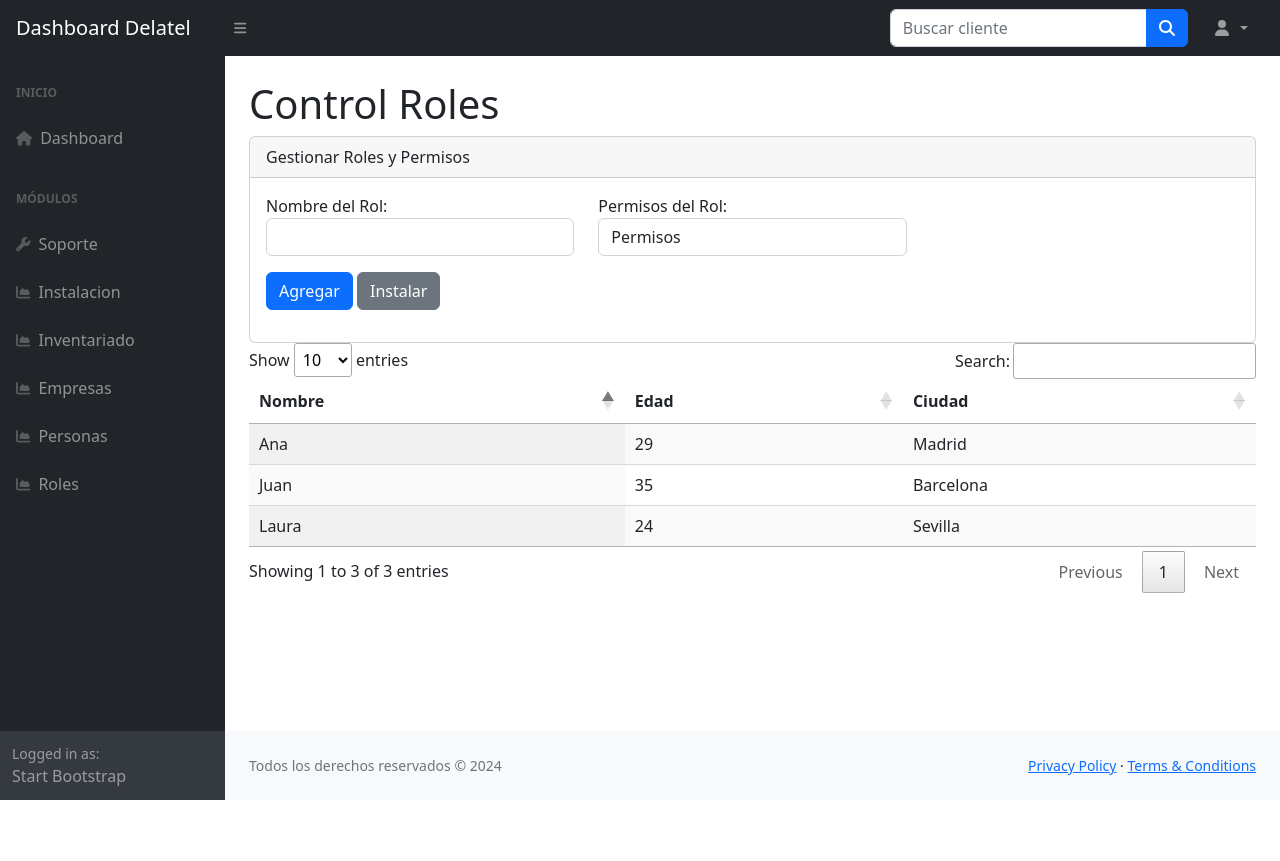
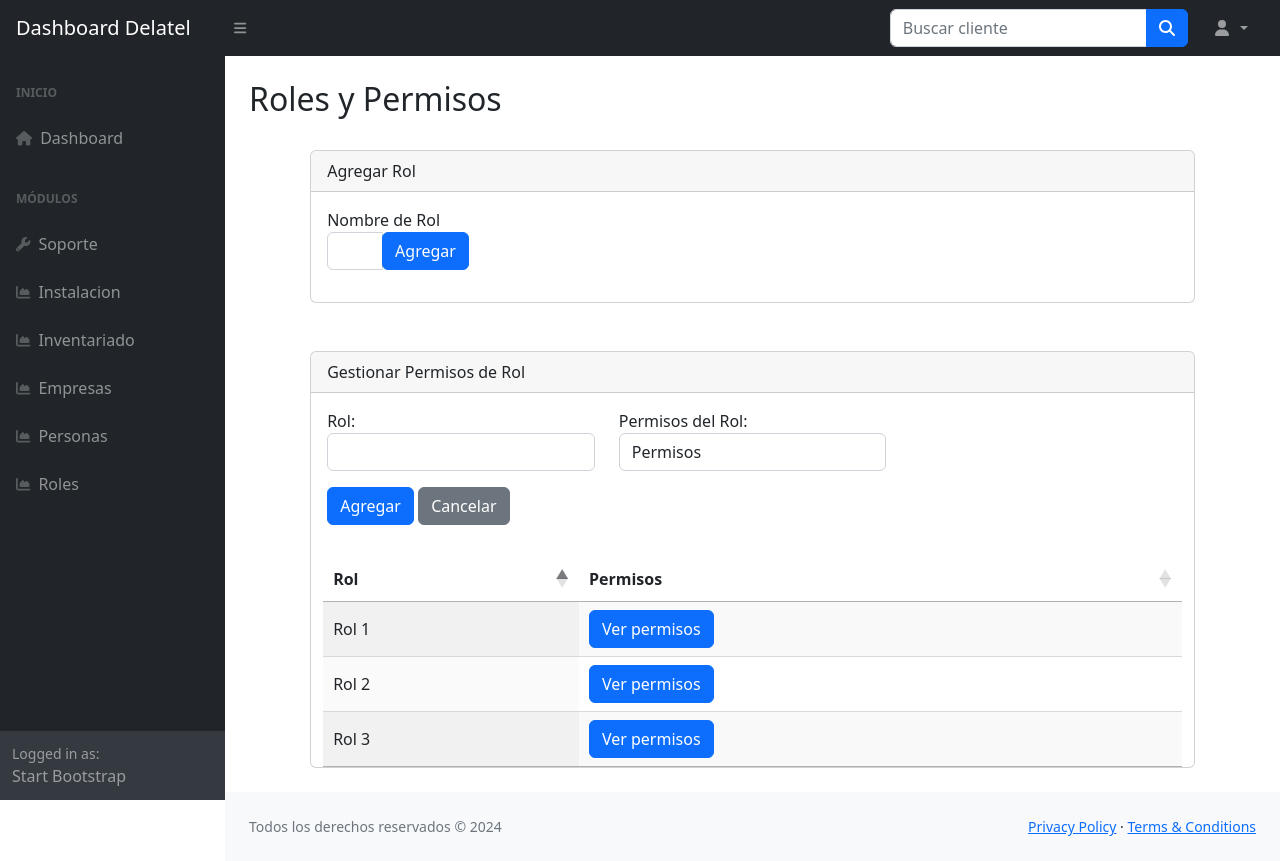
Before and after one commit to Tarou7388/Delatel, a PHP site: page /DELATEL/views/roles.php in a window 1280 px wide. Before the commit the page ends 800 px from the top, so only its background shows below. Run offline with PHP 8.4, Linux system fonts and the light colour scheme; data that the repository does not hold is empty; some libraries are stand-ins or nearby versions.

Commit message:
Roles datatable

```diff
--- a/views/roles.php
+++ b/views/roles.php
@@ -1,16 +1,38 @@
 <?php require_once "../header.php"; ?>
 
 <div class="container-fluid px-4">
-    <h1 class="mt-4">Control Roles</h1>
+    <h2 class="mt-4">Roles y Permisos </h2>
 
-    <div class="card">
-        <div class="card-header">Gestionar Roles y Permisos</div>
+    <div class="container-fluid d-flex justify-content-center py-4">
+        <div class="card w-100" style="max-width: 90%;">
+            <div class="card-header">Agregar Rol</div>
+            <div class="card-body">
+                <div class="col-md-2 mb-3">
+                    <div class="form-group">
+                        <form action="">
+                            <label for="nombreRol">Nombre de Rol</label>
+                            <div class="input-group">
+                                <input type="text" class="form-control" id="nombreRol" name="nombreRol" required>
+                                <div class="input-group-append">
+                                    <button class="btn btn-primary" type="button">Agregar</button>
+                                </div>
+                            </div>
+                        </form>
+                    </div>
+                </div>
+            </div>
+        </div>
+    </div>
+
+    <div class="container-fluid d-flex justify-content-center py-4">
+        <div class="card w-100" style="max-width: 90%;">
+            <div class="card-header">Gestionar Permisos de Rol</div>
             <div class="card-body">
                 <form>
                     <div class="row">
                         <div class="col-md-4 mb-3">
                             <div class="form-group">
-                            <label for="nombreRol">Nombre del Rol:</label>
+                                <label for="nombreRol">Rol:</label>
                                 <input type="text" class="form-control" id="nombreRol" name="nombreRol" required>
                             </div>
                         </div>
@@ -28,51 +50,69 @@
                         <div class="col-md-6 mb-3">
                             <div class="form-group">
                                 <button type="submit" class="btn btn-primary">Agregar</button>
-                            <button type="button" class="btn btn-secondary">Instalar</button>
+                                <button type="button" class="btn btn-secondary">Cancelar</button>
                             </div>
                         </div>
                     </div>
                 </form>
             </div>
-    </div>
-
+            <div class="container">
                 <table id="myTable" class="display">
                     <thead>
                         <tr>
-                <th>Nombre</th>
-                <th>Edad</th>
-                <th>Ciudad</th>
+                            <th>Rol</th>
+                            <th>Permisos</th>
                         </tr>
                     </thead>
                     <tbody>
                         <tr>
-                <td>Ana</td>
-                <td>29</td>
-                <td>Madrid</td>
+                            <td>Rol 1</td>
+                            <td><button type="button" class="btn btn-primary" data-bs-toggle="modal" data-bs-target="#exampleModal">Ver permisos</button></td>
                         </tr>
                         <tr>
-                <td>Juan</td>
-                <td>35</td>
-                <td>Barcelona</td>
+                            <td>Rol 2</td>
+                            <td><button type="button" class="btn btn-primary" data-bs-toggle="modal" data-bs-target="#exampleModal">Ver permisos</button></td>
                         </tr>
                         <tr>
-                <td>Laura</td>
-                <td>24</td>
-                <td>Sevilla</td>
+                            <td>Rol 3</td>
+                            <td><button type="button" class="btn btn-primary" data-bs-toggle="modal" data-bs-target="#exampleModal">Ver permisos</button></td>
                         </tr>
                     </tbody>
                 </table>
             </div>
-
-
-
+        </div>
+    </div>
+</div>
+<div class="modal fade" id="exampleModal" tabindex="-1" aria-labelledby="exampleModalLabel" aria-hidden="true">
+    <div class="modal-dialog modal-dialog-centered">
+        <div class="modal-content">
+            <div class="modal-header">
+                <h1 class="modal-title fs-5" id="exampleModalLabel">Modal title</h1>
+                <button type="button" class="btn-close" data-bs-dismiss="modal" aria-label="Close"></button>
+            </div>
+            <div class="modal-body">
+                ...
+            </div>
+            <div class="modal-footer">
+                <button type="button" class="btn btn-secondary" data-bs-dismiss="modal">Cerrar</button>
+                <button type="button" class="btn btn-primary">Eliminar</button>
+                <button type="button" class="btn btn-primary">Guardar</button>
+            </div>
+        </div>
+    </div>
+</div>
 <?php require_once "../footer.php"; ?>
 </body>
 
 
 <script>
     $(document).ready(function() {
-        $('#myTable').DataTable(); // Inicialización correcta de DataTable
+        $('#myTable').DataTable({
+            "paging": false,
+            "searching": false,
+            "info": false,
+            "lengthChange": false
+        });
     });
 </script>
 
```
Lines whose indentation alone changed are shown as unchanged.
